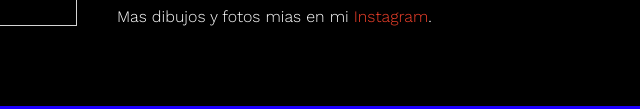
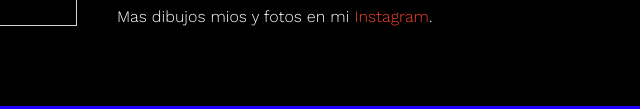
Before and after one commit to adrielzarate/fundamentos-frontend, a plain HTML site: page index.html in a window 1280 px wide. Shown: the part 5017-5126 px from the top of the page, 563-1203 px from the left. Drawn offline with nearby package versions, Linux system fonts and the light colour scheme; a web font is replaced by a local one.

Commit message:
fixing instagram message

```diff
--- a/index.html
+++ b/index.html
@@ -194,7 +194,7 @@
             </ul>
             <figure class="contacto-figure">
                 <img class="contacto-figure__img" src="img/illustration.jpg" alt="">
-                <figcaption class="contacto-figure__figcaption">Mas dibujos y fotos mias en mi <a class="link" href="https://www.instagram.com/adriel_zarate/">Instagram</a>.</figcaption>
+                <figcaption class="contacto-figure__figcaption">Mas dibujos mios y fotos en mi <a class="link" href="https://www.instagram.com/adriel_zarate/">Instagram</a>.</figcaption>
             </figure>
         </div>
     </section>
```
